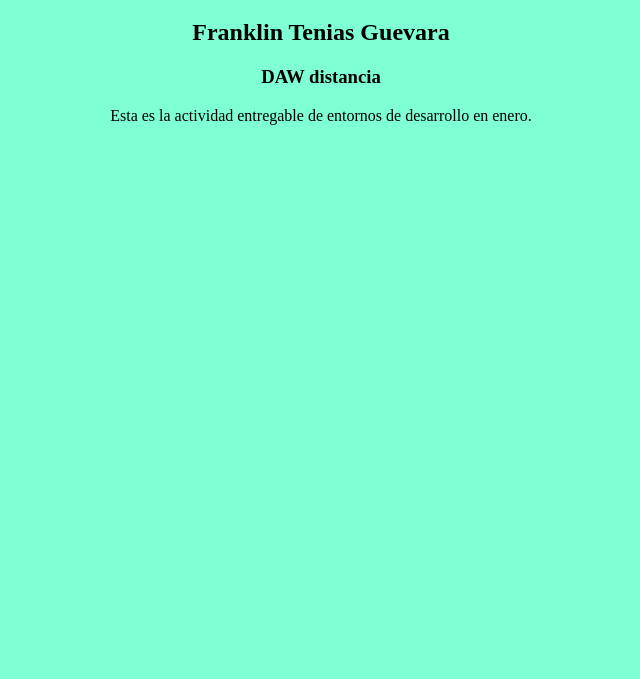
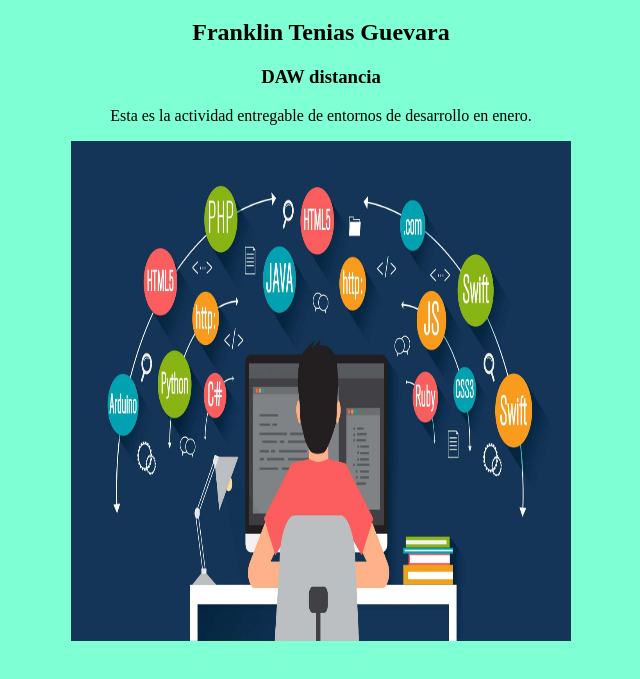
Before and after one commit to franklin2005/EntregableFranklinTeniasGuevara, a plain HTML site: page index.html in a window 1280 px wide. Shown: the part 61-740 px from the top of the page, without its empty margins (319-959 px from the left). Drawn offline with Linux system fonts and the light colour scheme.

Commit message:
Añadir imagen

```diff
--- a/estilo.css
+++ b/estilo.css
@@ -2,3 +2,9 @@ body {
 background: aquamarine ;
 text-align: center;
 }
+
+img {
+    width: 500px;
+    height: 500px;
+    justify-self: center;
+}
--- a/index.html
+++ b/index.html
@@ -13,5 +13,6 @@
     <p>
         Esta es la actividad entregable de entornos de desarrollo en enero.
     </p>
+    <img src="imagen.png" >
 </body>
 </html>
```
Also changed, not shown: imagen.png (added).
